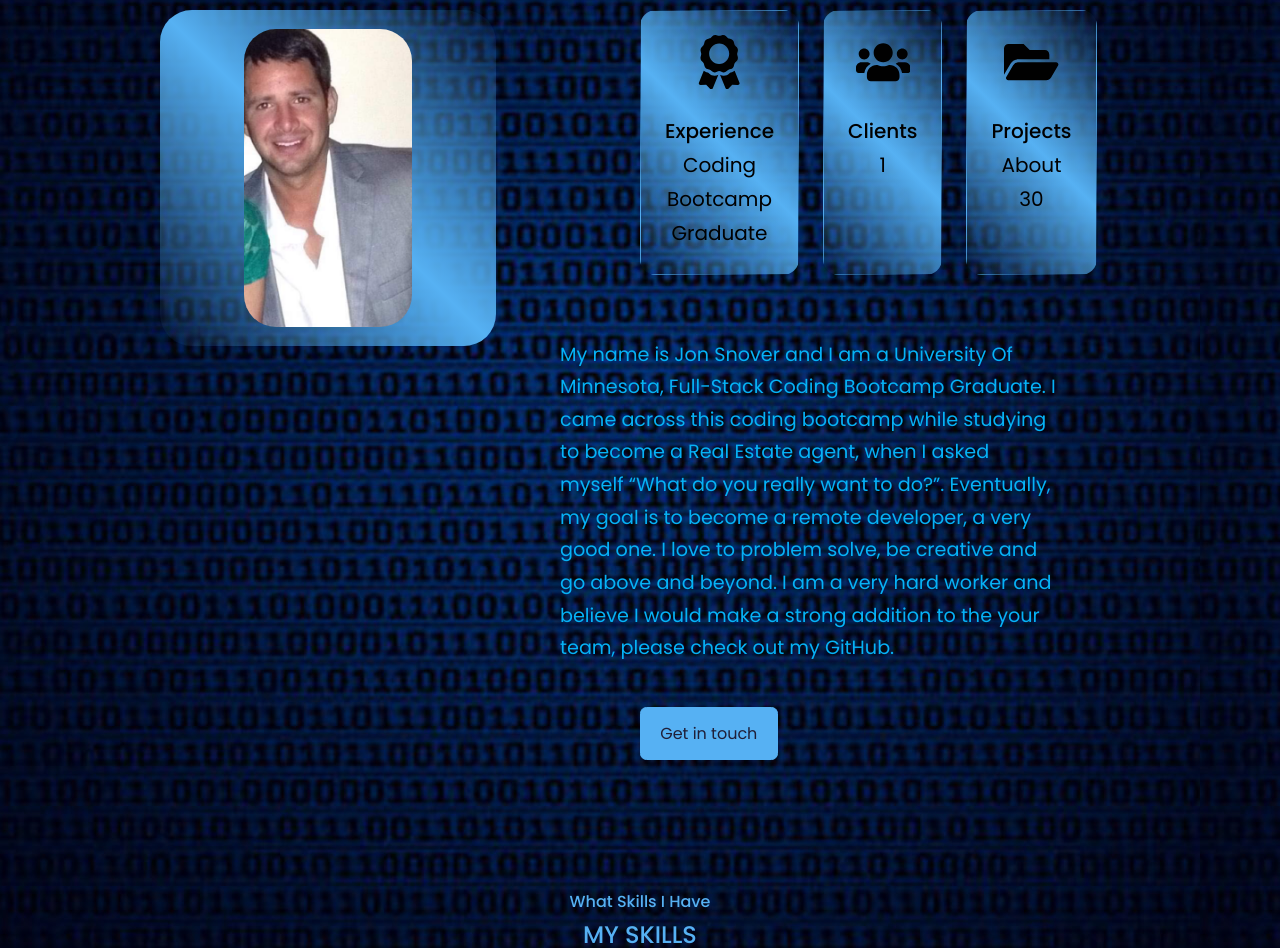
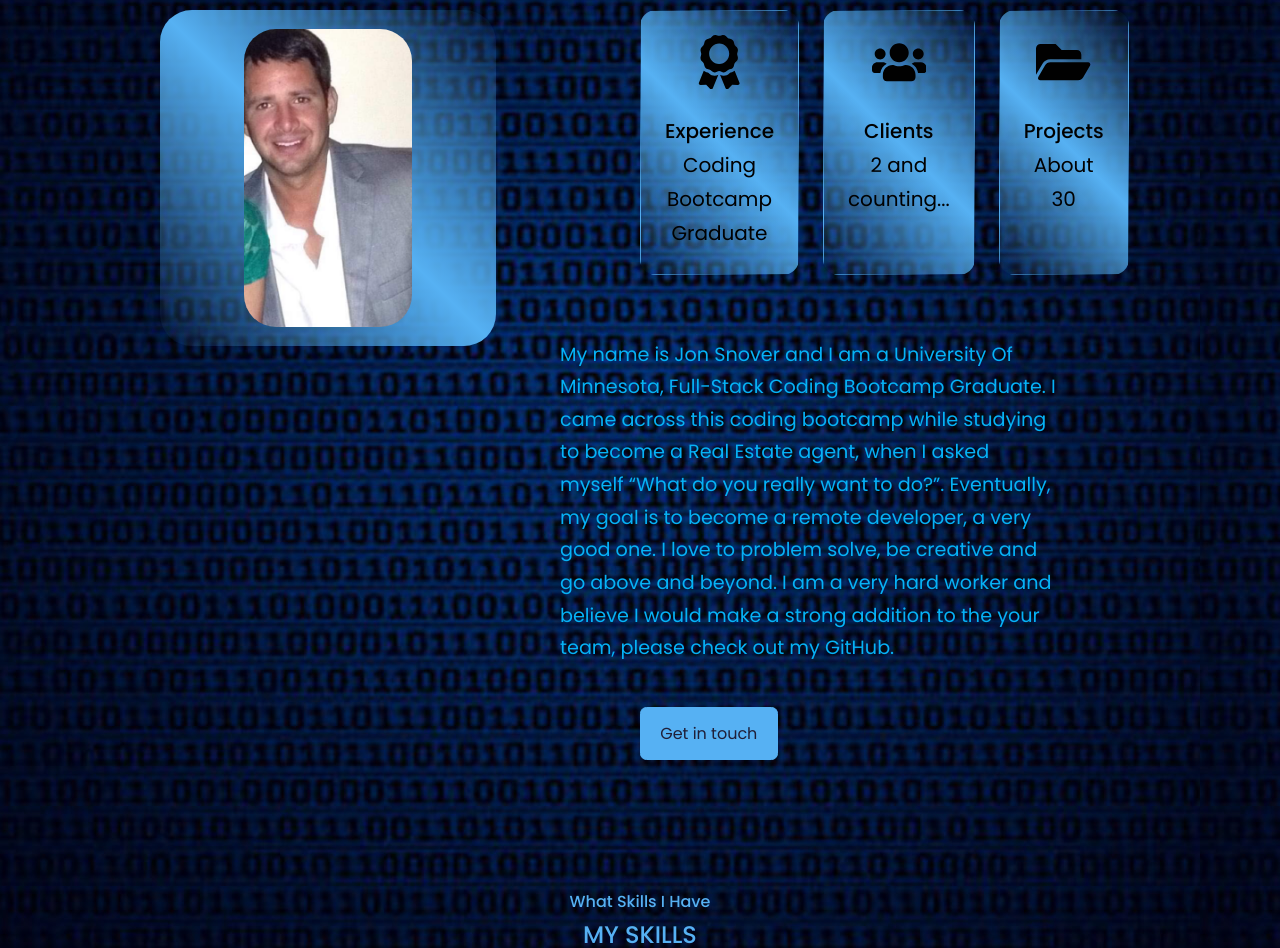
Before and after one commit to JonSno29/EPORTFOLIO, a React (Create React App) app: page / in a window 1280 px wide. Shown: the part 1434-2382 px from the top of the page. Built offline with nearby package versions, Linux system fonts and the light colour scheme; the HTML template or start-up script is replaced by a standard one.

Commit message:
Updated resume links in header

```diff
--- a/src/components/about/About.jsx
+++ b/src/components/about/About.jsx
@@ -24,7 +24,7 @@ const About = () => {
             <article className="about__card">
               <FaUsers className="about__icon" />
               <h5>Clients</h5>
-              <small>1</small>
+              <small>2 and counting...</small>
             </article>
             <article className="about__card">
               <FaFolderOpen className="about__icon" />
--- a/src/components/header/Resume.jsx
+++ b/src/components/header/Resume.jsx
@@ -1,10 +1,10 @@
 import React from "react";
-import JTSCODEuofm from "../../assets/JTS";
+import JTSRES from "../../assets/JTSRES.A.pdf";
 import "./resume.css";
 const Resume = () => {
   return (
     <div className="Resume">
-      <a href={JTSCODEuofm} download className="btn">
+      <a href={JTSRES} download className="btn">
         Download Resume
       </a>
     </div>
```
